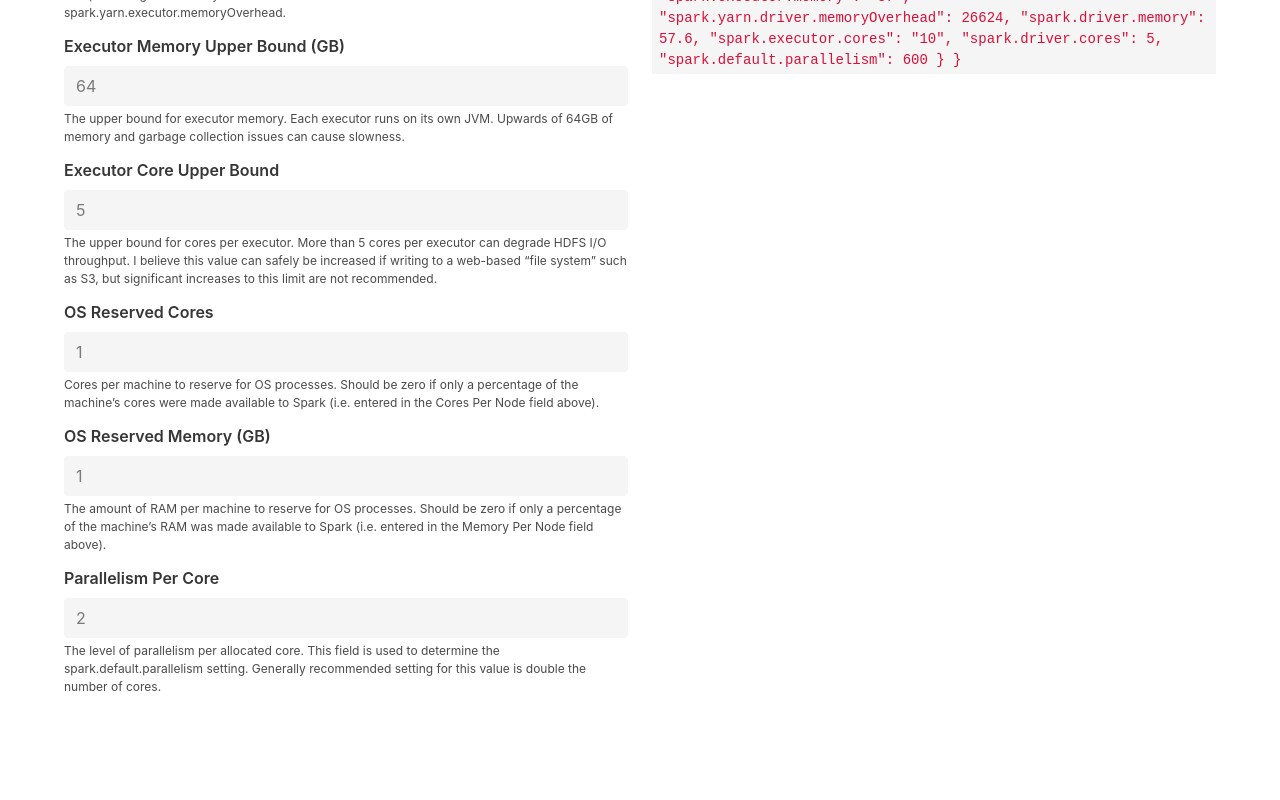
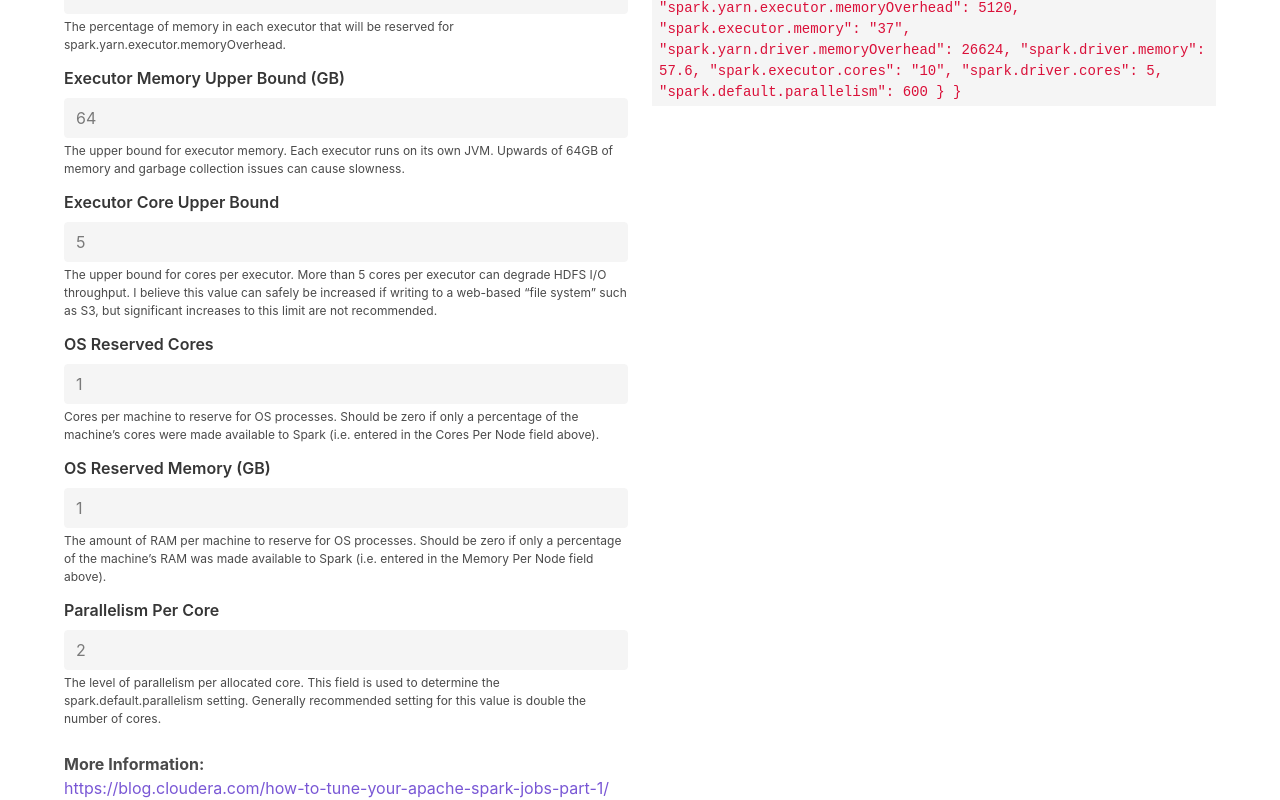
Before and after one commit to njgerner/spark-config-cheatsheet, a Vue app: page / in a window 1280 px wide. Shown: the part 830-1630 px from the top of the page. Before the commit the page ends 1538 px from the top, so only its background shows below. Built offline with nearby package versions, Linux system fonts and the light colour scheme.

Commit message:
add more info link

```diff
--- a/src/views/Home.vue
+++ b/src/views/Home.vue
@@ -9,6 +9,7 @@
         <spark-config-output :spark-config="sparkConfig"></spark-config-output>
       </div>
     </div>
+    <p><b>More Information: </b></p><a href="https://blog.cloudera.com/how-to-tune-your-apache-spark-jobs-part-1/">https://blog.cloudera.com/how-to-tune-your-apache-spark-jobs-part-1/</a>
   </div>
 </template>
 
@@ -46,3 +47,10 @@ export default {
   },
 };
 </script>
+
+<style lang="scss">
+  .container {
+    top: 2rem;
+    margin-bottom: 2rem;
+  }
+</style>
```
